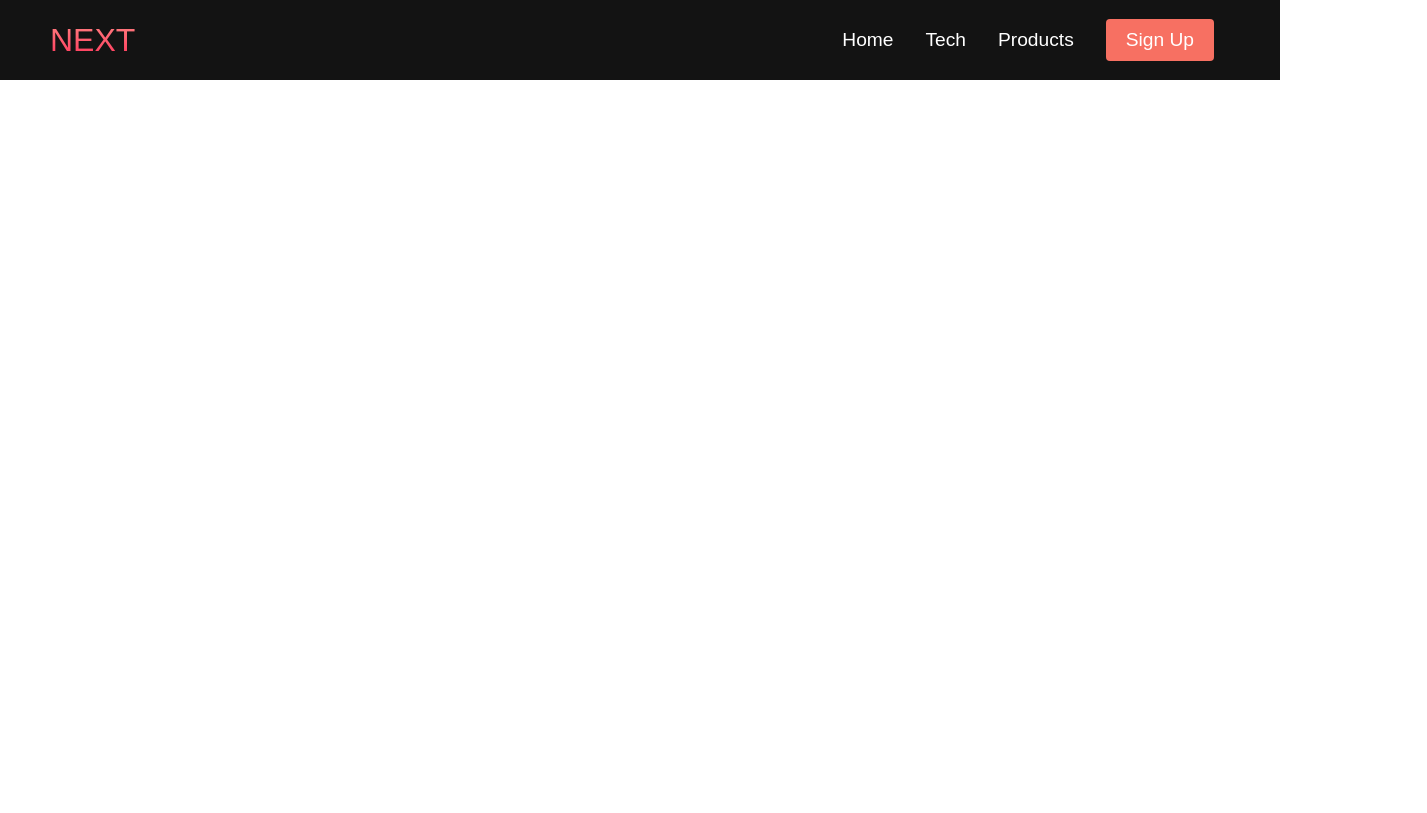
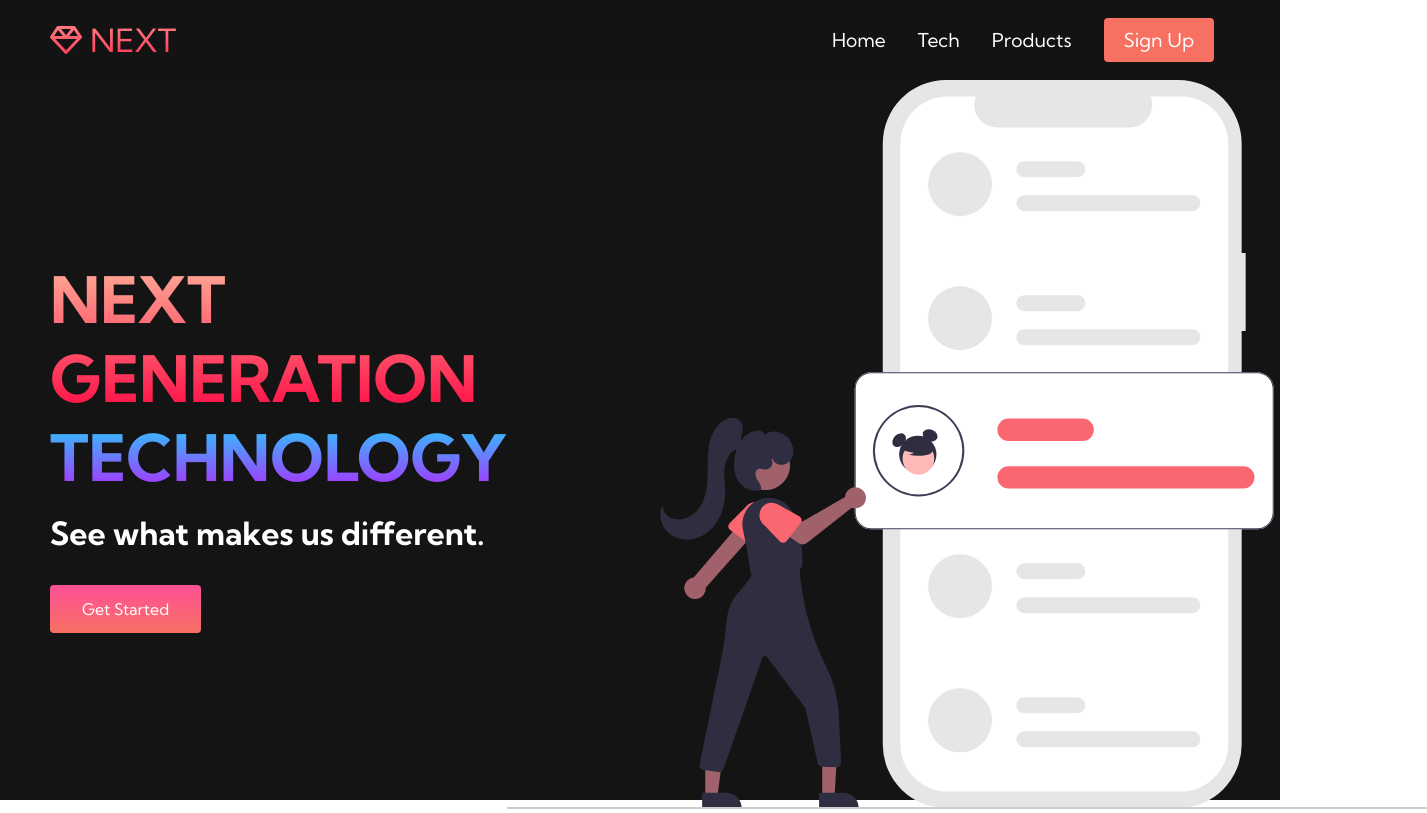
Before and after one commit to oshri1997/NEXT, a plain HTML site: page index.html in a window 1280 px wide. Shown: the whole page, 1427 px wide, since content can reach past the window. Drawn offline with Linux system fonts and the light colour scheme.

Commit message:
created left component in Hero Section

```diff
--- a/index.html
+++ b/index.html
@@ -5,13 +5,21 @@
     <meta http-equiv="X-UA-Compatible" content="IE=edge" />
     <meta name="viewport" content="width=device-width, initial-scale=1.0" />
     <title>NEXT Website</title>
+    <link
+      rel="stylesheet"
+      href="https://cdnjs.cloudflare.com/ajax/libs/font-awesome/6.2.0/css/all.min.css"
+      integrity="sha512-xh6O/CkQoPOWDdYTDqeRdPCVd1SpvCA9XXcUnZS2FmJNp1coAFzvtCN9BmamE+4aHK8yyUHUSCcJHgXloTyT2A=="
+      crossorigin="anonymous"
+      referrerpolicy="no-referrer"
+    />
     <link rel="stylesheet" href="style.css" type="text/css" />
     <script defer src="./app.js" type="text/javascript"></script>
   </head>
   <body>
+    <!--Start Navbar Section -->
     <nav class="navbar">
       <div class="navbar__container">
-        <a href="/" id="navbar__logo"> NEXT </a>
+        <a href="/" id="navbar__logo"> <i class="fa-regular fa-gem"></i>NEXT </a>
         <div class="navbar__toggle" id="mobile-menu">
           <span class="bar"></span>
           <span class="bar"></span>
@@ -33,5 +41,21 @@
         </ul>
       </div>
     </nav>
+    <!--End Navbar Section -->
+    <!--Start Hero Section -->
+    <div class="main">
+      <div class="main__container">
+        <div class="main__content">
+          <h1>NEXT GENERATION</h1>
+          <h2>TECHNOLOGY</h2>
+          <p>See what makes us different.</p>
+          <button class="main__btn"><a href="/">Get Started</a></button>
+        </div>
+        <div class="main__img--container">
+          <img src="images/pic1.svg" alt="pic" id="main__img" />
+        </div>
+      </div>
+    </div>
+    <!--End Hero Section -->
   </body>
 </html>
--- a/style.css
+++ b/style.css
@@ -1,11 +1,12 @@
-@import url("https://fonts.googleapis.com/css2?family=Space+Grotesk&display=swap");
-
+@import url("https://fonts.googleapis.com/css2?family=Kumbh+Sans:wght@400;700&family=Space+Grotesk&display=swap");
 * {
   box-sizing: border-box;
   margin: 0;
   padding: 0;
   font-family: "Kumbh Sans", sans-serif;
 }
+
+/* Navbar Section */
 .navbar {
   background: #131313;
   height: 80px;
@@ -178,3 +179,84 @@
     height: 80px;
   }
 }
+/* Hero Section */
+
+.main {
+  background-color: #141414;
+}
+.main__container {
+  display: grid;
+  grid-template-columns: 1fr 1fr;
+  align-items: center;
+  justify-self: center;
+  margin: 0 auto;
+  height: 90vh;
+  z-index: 1;
+  width: 100%;
+  max-width: 1300px;
+  padding: 0 50px;
+}
+.main__content h1 {
+  font-size: 4rem;
+  background-color: #ff9177;
+  background-image: linear-gradient(to top, #ff0844 0%, #ffb199 100%);
+  background-size: 100%;
+  background-clip: text;
+  -webkit-background-clip: text;
+  -moz-background-clip: text;
+  -webkit-text-fill-color: transparent;
+  -moz-text-fill-color: transparent;
+}
+.main__content h2 {
+  font-size: 4rem;
+  background-color: #ff9177;
+  background-image: linear-gradient(to top, #b721ff 0%, #21d4fd 100%);
+  background-size: 100%;
+  background-clip: text;
+  -webkit-background-clip: text;
+  -moz-background-clip: text;
+  -webkit-text-fill-color: transparent;
+  -moz-text-fill-color: transparent;
+}
+
+.main__content p {
+  margin-top: 1rem;
+  font-size: 2rem;
+  font-weight: 700;
+  color: #fff;
+}
+.main__btn {
+  font-size: 1rem;
+  background-image: linear-gradient(to top, #f77062 0%, #fe5196 100%);
+  padding: 14px 32px;
+  border: none;
+  border-radius: 4px;
+  color: #fff;
+  margin-top: 2rem;
+  cursor: pointer;
+  position: relative;
+  transition: all 0.3s;
+  outline: none;
+}
+.main__btn a {
+  position: relative;
+  z-index: 2;
+  color: #fff;
+  text-decoration: none;
+}
+.main__btn::after {
+  position: absolute;
+  top: 0;
+  left: 0;
+  content: "";
+  width: 0;
+  height: 100%;
+  background-color: #4837ff;
+  transition: all 0.3s;
+}
+/* .main__btn:hover {
+  color: #fff;
+} */
+.main__btn:hover::after {
+  width: 100%;
+}
```
Also changed, not shown: images/pic1.svg (added).
